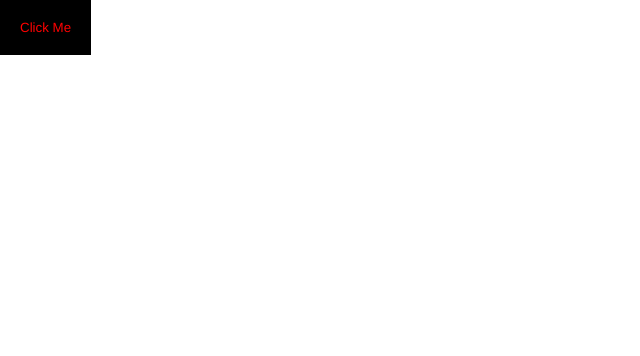
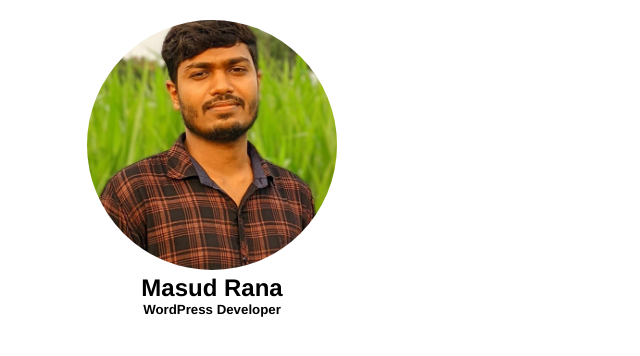
Before and after one commit to pro-masud/react-app-development, a React (Vite) app: page / in a window 1280 px wide. Shown: the top 356 px of the page, without its empty margins (0-640 px from the left). Built offline with nearby package versions, Linux system fonts and the light colour scheme.

Commit message:
React js Team Member Project successfully complete

```diff
--- a/src/App.css
+++ b/src/App.css
@@ -3,3 +3,22 @@
     padding: 0px;
     font-family:'Franklin Gothic Medium', 'Arial Narrow', Arial, sans-serif;
 }
+
+.team-area{
+    width: 100%;
+    margin: auto;
+    display: flex;
+}
+
+.member{
+    width: 30%;
+    padding: 20px;
+    text-align: center;
+}
+
+.member img{
+    width: 250px;
+    height: 250px;
+    border-radius: 50%;
+    object-fit: cover;
+}
--- a/src/App.jsx
+++ b/src/App.jsx
@@ -1,13 +1,10 @@
 import './App.css';
+import Team from './components/Team';
 // import HeadingCSS from './assets/app.module.css';
 function App() {
-  const  handleButton = () => {
-    alert('Hello World');
-  };
-
   return (
     <>
-      <button onClick={() => handleButton()} style={{padding: "20px", backgroundColor:'#000', color:'red', border:"none"}}>Click Me</button>
+      <Team />
     </>
   );
 }
--- /dev/null
+++ b/src/components/Member.jsx
@@ -0,0 +1,12 @@
+import teamPhoto  from "../assets/p.jpg";
+const Member = () => {
+  return (
+    <div className="member">
+        <img src={teamPhoto} alt="mage" />
+        <h2>Masud Rana</h2>
+        <h5>WordPress Developer</h5>
+    </div>
+  )
+}
+
+export default Member
--- /dev/null
+++ b/src/components/Team.jsx
@@ -0,0 +1,13 @@
+import Member from "./Member";
+
+const Team = () => {
+  return (
+    <>
+      <div className="team-area">
+        <Member />
+      </div>
+    </>
+  )
+}
+
+export default Team;
```
Also changed, not shown: src/faker/data.js (added, +17 -0 lines), src/assets/p.jpg (added).
